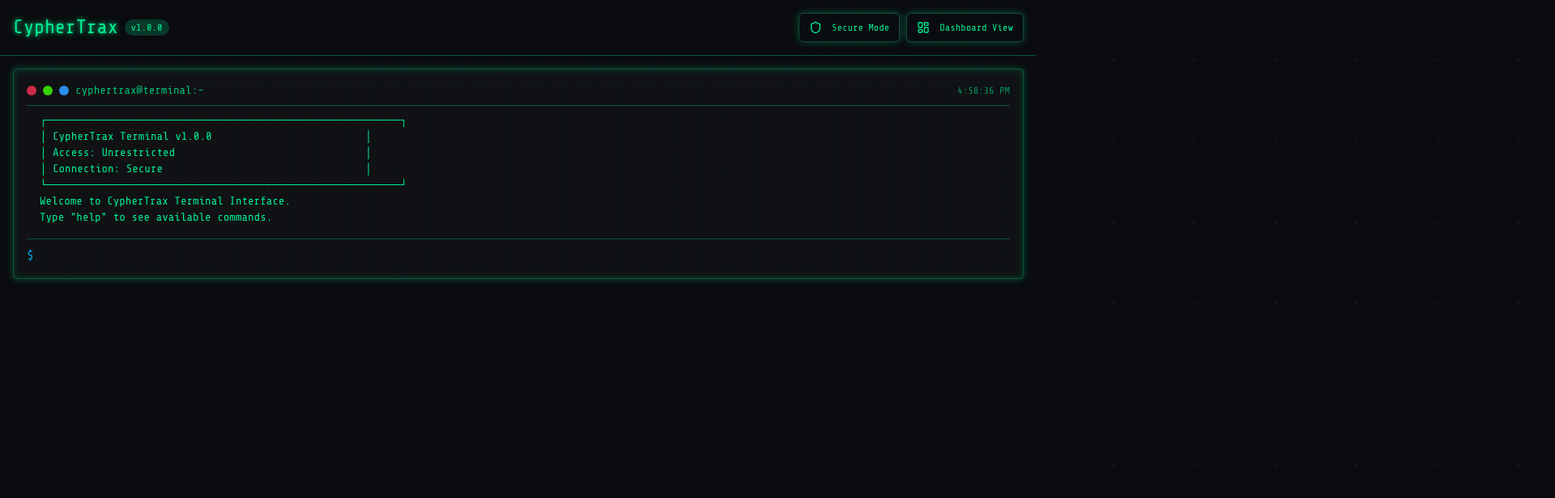
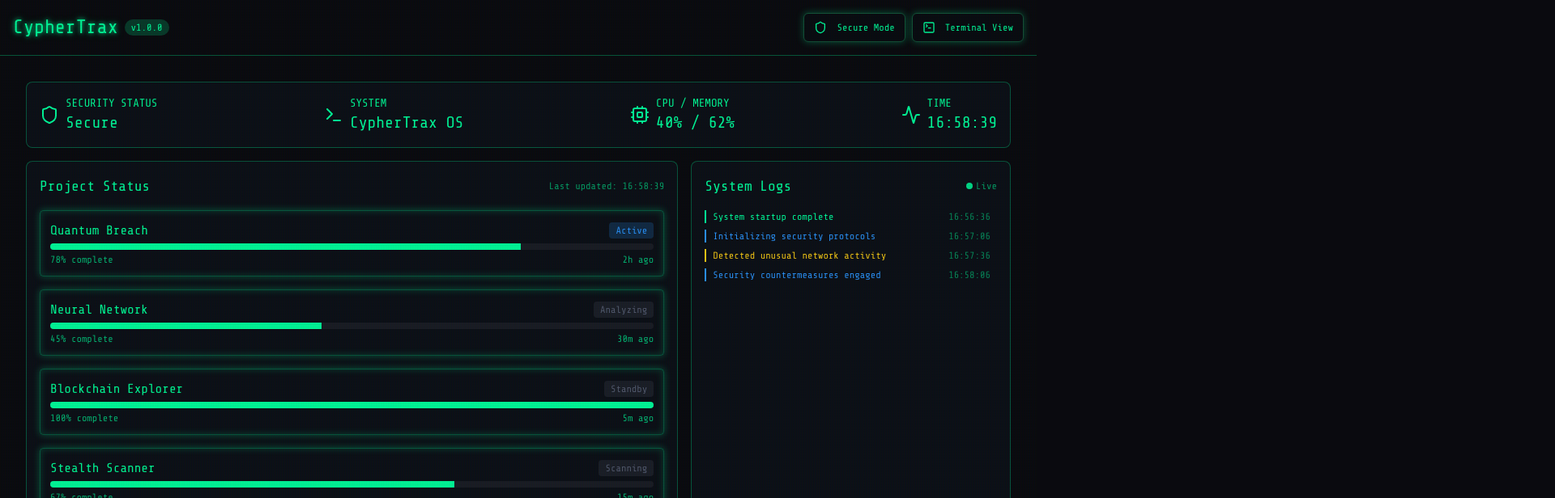
Before and after one commit to raudel4/cybermatrix-dashboard, a React (Vite) app: page / in a window 1280 px wide. Shown: the top 616 px of the page at 81% size, 1920 px wide, since content can reach past the window. Built offline with nearby package versions, Linux system fonts and the light colour scheme.

Commit message:
Set dashboard as landing page
Sets the dashboard view as the initial landing page instead of the terminal view.

```diff
--- a/src/pages/Index.tsx
+++ b/src/pages/Index.tsx
@@ -1,4 +1,3 @@
-
 import React, { useState, useEffect } from 'react';
 import Terminal from '@/components/Terminal';
 import Dashboard from '@/components/Dashboard';
@@ -8,13 +7,12 @@ import { useToast } from "@/components/ui/use-toast";
 import { ChevronRight, ChevronLeft, TerminalSquare, LayoutDashboard, Shield, Eye } from 'lucide-react';
 
 const Index = () => {
-  const [view, setView] = useState<'terminal' | 'dashboard'>('terminal');
+  const [view, setView] = useState<'terminal' | 'dashboard'>('dashboard');
   const [commandHistory, setCommandHistory] = useState<{ command: string; output: string }[]>([]);
   const [stealthMode, setStealthMode] = useState(false);
   const [isLoading, setIsLoading] = useState(true);
   const { toast } = useToast();
 
-  // Simulated loading effect
   useEffect(() => {
     const timer = setTimeout(() => {
       setIsLoading(false);
@@ -26,7 +24,6 @@ const Index = () => {
   const handleCommandExecuted = (command: string, output: string) => {
     setCommandHistory(prev => [...prev, { command, output }]);
 
-    // Handle special commands
     if (command === 'exit') {
       toast({
         title: "Switching to dashboard",
@@ -59,9 +56,7 @@ const Index = () => {
   };
 
   const toggleStealthMode = () => {
-    // Toggle state using functional update to get the previous value
     setStealthMode(prevMode => {
-      // Use the new value that's about to be set for the toast message
       const newMode = !prevMode;
 
       toast({
@@ -107,7 +102,6 @@ const Index = () => {
 
   return (
     <div className={`min-h-screen flex flex-col transition-all duration-500 ${stealthMode ? 'bg-black' : 'bg-cyber-black'}`}>
-      {/* Header */}
       <header className={`p-4 flex justify-between items-center border-b ${stealthMode ? 'border-cyber-purple/30' : 'border-cyber-primary/30'} transition-colors duration-500`}>
         <div className="flex items-center">
           <h1
@@ -158,7 +152,6 @@ const Index = () => {
         </div>
       </header>
 
-      {/* Main Content */}
       <main className="flex-grow flex p-4">
         <div className={`w-full h-full transition-all duration-500 ease-in-out transform ${view === 'terminal' ? 'translate-x-0' : '-translate-x-full absolute opacity-0 pointer-events-none'}`}>
           <Terminal
@@ -175,7 +168,6 @@ const Index = () => {
         </div>
       </main>
 
-      {/* Footer */}
       <footer className={`p-3 border-t ${stealthMode ? 'border-cyber-purple/30' : 'border-cyber-primary/30'} transition-colors duration-500`}>
         <div className="flex justify-between items-center">
           <div className="text-xs font-cyber text-cyber-primary/60">
@@ -190,7 +182,6 @@ const Index = () => {
         </div>
       </footer>
 
-      {/* Background Effects */}
       <div className="crt-overlay"></div>
       {stealthMode ? (
         <div className="fixed top-0 left-0 w-full h-full bg-cyber-purple/5 -z-5"></div>
```
